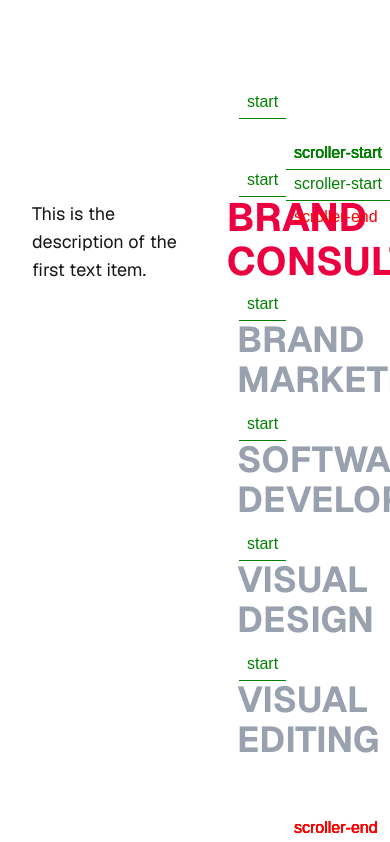
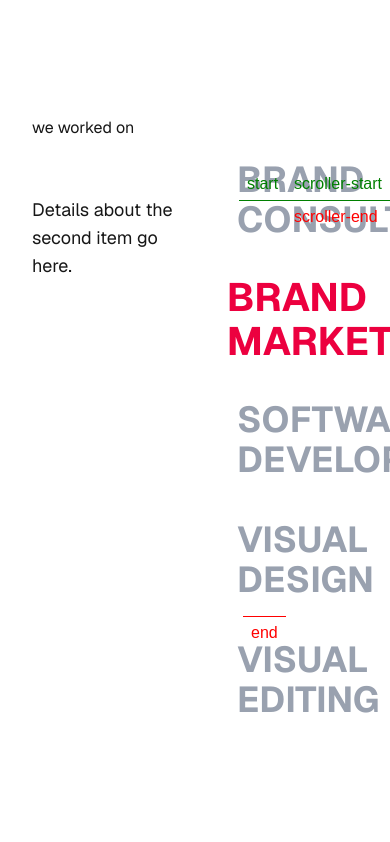
Before and after one commit to abdullah-al-mohammad/Atolyn, a Next.js app: page / in a window 390 px wide. Shown: the top 842 px of the page. Built offline with nearby package versions, Linux system fonts and the light colour scheme.

Commit message:
gsap scroll text animation like hover behavior

```diff
--- a/src/app/marketing/destination/page.tsx
+++ b/src/app/marketing/destination/page.tsx
@@ -1,13 +1,15 @@
 'use client'
 import gsap from "gsap";
+import { ScrollSmoother } from "gsap/ScrollSmoother";
 import { ScrollTrigger } from "gsap/ScrollTrigger";
 import React, { useEffect, useRef, useState } from "react";
 
-gsap.registerPlugin(ScrollTrigger)
+gsap.registerPlugin(ScrollTrigger, ScrollSmoother)
 
 export const Destination = () => {
   const textRef = useRef<(HTMLElement | null)[]>([])
   const containerRef = useRef<HTMLDivElement | null>(null)
+  const contentRef = useRef<HTMLDivElement | null>(null)
   const [active, setActive] = useState(0)
   console.log(textRef);
 
@@ -38,12 +40,19 @@ export const Destination = () => {
 
   useEffect(()=>{
 
+    // ScrollSmoother.create({
+    //   wrapper: containerRef.current,
+    //   content: contentRef.current,
+    //   smooth: 2,
+    //   smoothTouch: 0.1
+    // })
+
     ScrollTrigger.create({
 
       // ✅ Pin entire section
       trigger: containerRef.current,
-      start: "top +=200",
-      end:() => `+=${textData.length * 200}`,
+      start: "clamp(top +=200)",
+      end:() => `+=${textData.length * 100}`,
       pin: true,
       scrub: 1,
       markers: true
@@ -59,7 +68,7 @@ export const Destination = () => {
       end: 'clamp(bottom bottom)',
       onEnter: ()=> {setActive(i)},
       onEnterBack: ()=> setActive(i),
-      markers: true,
+      // markers: true,
     })
    })
    return () => ScrollTrigger.getAll().forEach((t) => t.kill()); // clean uptop
@@ -68,13 +77,14 @@ export const Destination = () => {
 
   return (
     <div>
-      <div className="" ref={containerRef}>
-      <h5></h5>
+      <div className="overflow-hidden" ref={containerRef}>
+      <h5 className="mb-5">we worked on</h5>
       <div className="flex gap-12">
         <div className="w-1/2 sticky top-20 self-start">
           <p className="text-lg">{textData[active].description}</p>
         </div>
-        <div className="w-1/2 flex flex-col gap-10">
+        <div
+        ref={contentRef} className="w-1/2 flex flex-col gap-10">
           {
             textData.map((text, i)=>(
               <h2 key={i} ref={(el) => {textRef.current[i] = el}} className={`text-4xl uppercase font-bold transition-all duration-300 ${active === i ? "text-rose-600 scale-110" : "text-gray-400 scale-100"}`}>{text.title}</h2>
```
